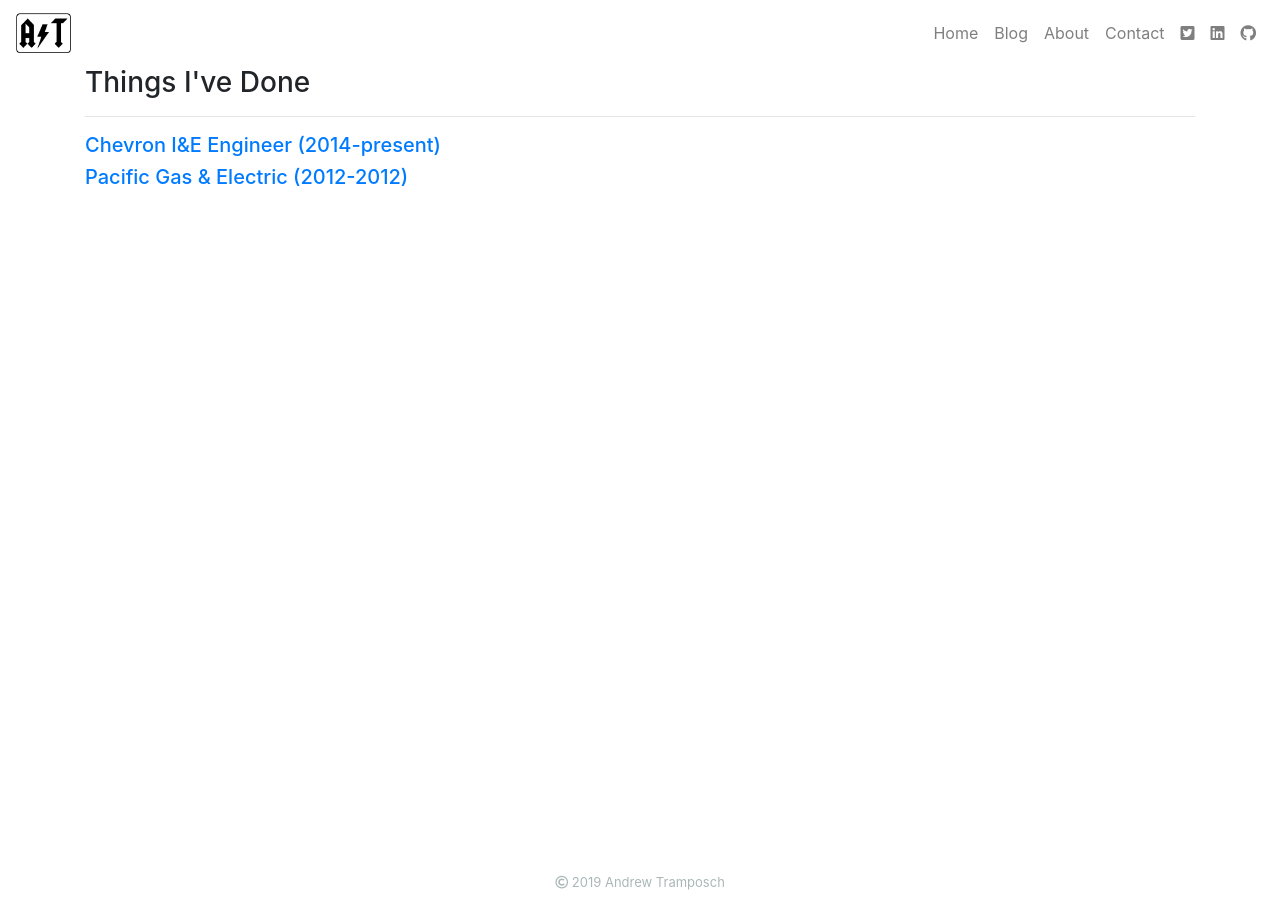
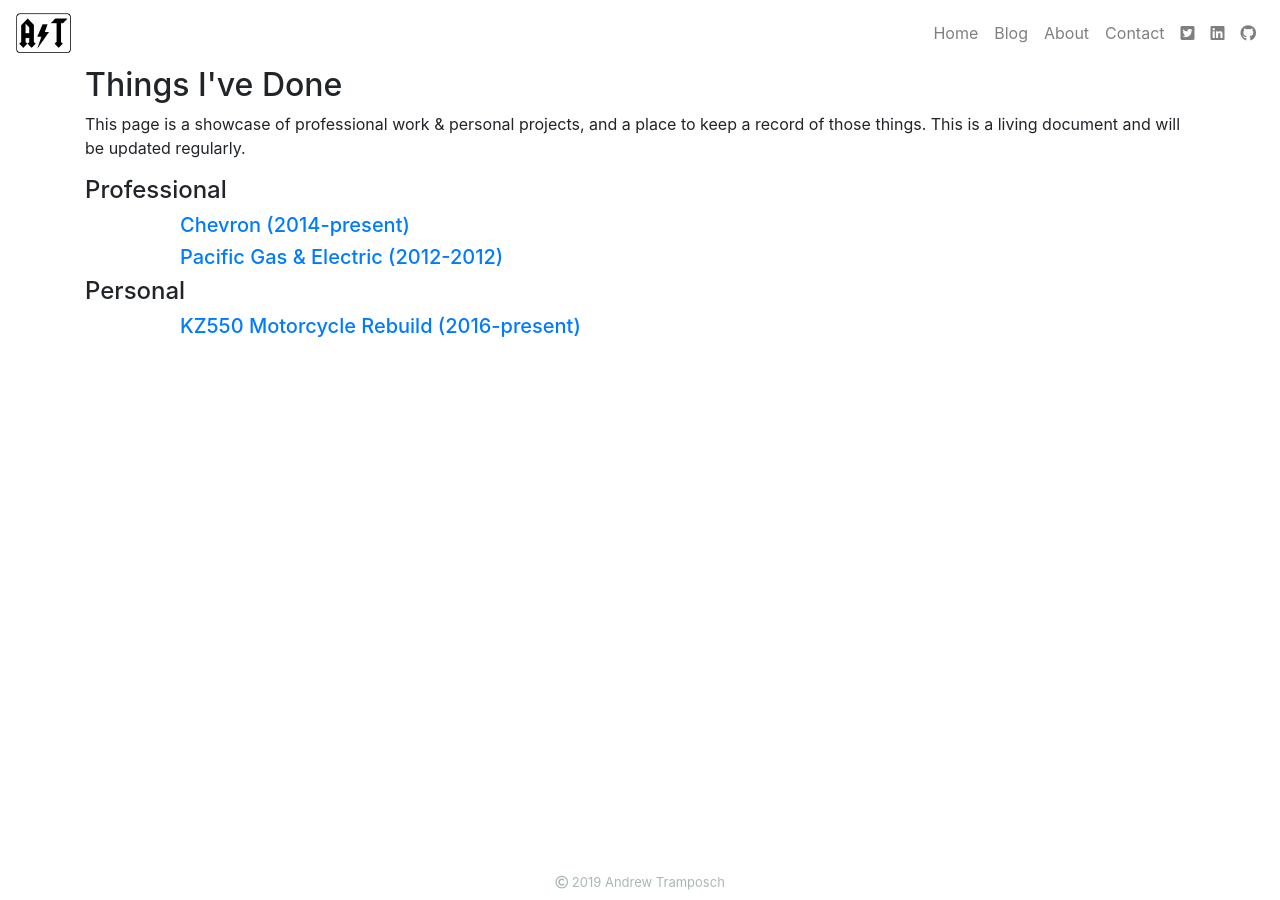
Before and after one commit to atramposch/website, a Jekyll site: the page built from about/things_ive_done.html, in a window 1280 px wide. Built offline with Jekyll 4.4.1, drawn with Linux system fonts in a browser that asks for light colours; some of the changed lines change nothing that is shown.

Commit message:
updated things i've done content

```diff
--- a/about/things_ive_done.html
+++ b/about/things_ive_done.html
@@ -2,174 +2,77 @@
 layout: default
 title: Andrew Tramposch | Things I've Done
 ---
-<h3>Things I've Done</h3>
+<h2>Things I've Done</h2>
+<p>This page is a showcase of professional work & personal projects, and a place to keep a record of those things. This is a living
+    document and will be updated regularly. </p>
 
-<hr>
-
+<h4>Professional</h4>
+<div class="row">
+    <div class="col-1"></div>
+    <div class="col-11">
         <a data-toggle="collapse" href="#chevron" role="button" aria-expanded="false" aria-controls="collapsework1">
-    <h5>Chevron I&E Engineer (2014-present)</h5>
+            <h5>Chevron (2014-present)</h5>
         </a>
         <div class="collapse" id="chevron">
             <p>
-        This list below provides a generalized statistical summary of the work I completed while occupying the role of
-        <u>I&E Engineer</u> supporting the Chevron Richmond Refinery. This list is divided into alphabetically sorted
-        equipment and
-        project management tasks.
+                Starting in July 2014 I assumed the role of <u>Instrument & Electrical Engineer</u> at Chevron Richmond
+                Refinery. I
+                have worked throughout the refinery in a variety of functions including supporting daily plant
+                operation, plant outage/shutdown activities, emergency break-in work, and capital and expense projects.
+                This role primarily focused on the instrumentation and electrical infrastructure in the refinery and the
+                work assignments varied in complexity from simple instrument replacement to complete equipment control
+                overhaul
+                and replacement. The list below highlights some of the major projects I was involved in:
+                <li></li>
             </p>
-    <hr>
-
-    <h4>Equipment</h4>
-
-    <h5>Compressors/Turbines</h5>
-    <ul>
-        <li><b><u>3</u></b> speed controllers specified, installed, and configured</li>
-        <li><b><u>3</u></b> overspeed trip controllers specified, installed, and configured</li>
-        <li><b><u>2</u></b> anti-surge controllers specified, installed and configured</li>
-        <li><b><u>2</u></b> speed transmitters specified, installed and configured</li>
-    </ul>
-
-    <h5>Control Valves</h5>
-    <ul>
-        <li><b><u>XX</u></b> sized, specified, ordered and installed</li>
-        <li><b><u>XX</u></b> in liquid service</li>
-        <li><b><u>XX</u></b> in gas/vapor service</li>
-        <li><b><u>XX</u></b> in severe service</li>
-        <li><b><u>XX</u></b> sliding stem valves</li>
-        <li><b><u>XX</u></b> rotary valves</li>
-        <li><b><u>XX</u></b> repairs specified, parts ordered, and re-installed</li>
-    </ul>
-
-    <h5>Flow Measurement</h5>
-    <ul>
-        <li><b><u>XX</u></b> devices sized, specified and installed</li>
-        <li><b><u>XX</u></b> in liquid service</li>
-        <li><b><u>XX</u></b> in gas/vapor service</li>
-        <li><b><u>XX</u></b> in severe service</li>
-        <li><b><u>XX</u></b> Orifice</li>
-        <li><b><u>XX</u></b> Venturi</li>
-        <li><b><u>XX</u></b> dP Meters (not Orifice or Venturi Type)</li>
-        <li><b><u>XX</u></b> Coriolis</li>
-        <li><b><u>XX</u></b> Vortex</li>
-        <li><b><u>XX</u></b> Ultrasonic</li>
-    </ul>
-
-    <h5>Level Measurement</h5>
-    <ul>
-        <li><b><u>XX</u></b> devices sized, specified and installed</li>
-        <li><b><u>XX</u></b> in severe service</li>
-        <li><b><u>XX</u></b> in plugging service</li>
-        <li><b><u>XX</u></b> in clean service</li>
-        <li><b><u>XX</u></b> differential pressure</li>
-        <li><b><u>4</u></b> guided wave radar</li>
-        <li><b><u>4</u></b> non-contact radar</li>
-        <li><b><u>3</u></b> nuclear</li>
-        <li><b><u>XX</u></b> displacer</li>
-        <li><b><u>XX</u></b> capacitance</li>
-        <li><b><u>XX</u></b> float type switch</li>
-    </ul>
-
-    <h5>Motors</h5>
-    <ul>
-        <li><b><u>XX</u></b> sized, specified and installed</li>
-        <li><b><u>XX</u></b>
-            < 50 HP</li> <li><b><u>XX</u></b> > 50 HP
-        </li>
-        <li><b><u>XX</u></b> > 100 HP</li>
-        <li><b><u>XX</u></b> > 200 HP</li>
-        <li><b><u>XX</u></b> > 500 HP</li>
-        <li><b><u>XX</u></b> > 1000 HP</li>
-        <li><b><u>XX</u></b> - 480VAC</li>
-        <li><b><u>XX</u></b> - 2.4kV</li>
-        <li><b><u>XX</u></b> - 13.2 kV</li>
-    </ul>
-
-    <h5>Motor Control Centers</h5>
-    <ul>
-        <li><b><u>XX</u></b> new sections purchased and specified</li>
-        <li><b><u>XX</u></b> size 1 starters</li>
-        <li><b><u>XX</u></b> size 2 starters</li>
-        <li><b><u>XX</u></b> size 3 starters</li>
-        <li><b><u>XX</u></b> size 4 starters</li>
-        <li><b><u>XX</u></b> size 5 starters</li>
-        <li><b><u>XX</u></b> feeder buckets</li>
-        <li><b><u>XX</u></b> components evaluated and replaced in existing lineups</li>
-    </ul>
-
-    <h5>Programmable Logic Controllers</h5>
-    <ul>
-        <li><b><u>4</u></b> programs modified (both ladder and structured text)</li>
-        <li><b><u>10</u></b> cards specified and replaced</li>
-    </ul>
-
-    <h5>Thermowells</h5>
-    <ul>
-        <li><b><u>XX</u></b> sized, specified and installed</li>
-        <li><b><u>XX</u></b> in liquid service</li>
-        <li><b><u>XX</u></b> in gas/vapor service</li>
-        <li><b><u>XX</u></b> in severe service</li>
-        <li><b><u>XX</u></b> Van Stone</li>
-        <li><b><u>XX</u></b> Threaded</li>
-        <li><b><u>XX</u></b> Flanged</li>
-        <li><b><u>XX</u></b> Socket Welded</li>
-    </ul>
-
-    <hr>
-
-    <h4>Project Management</h4>
-
-    <h5>Construction Packages</h5>
-    <ul>
-        <li><b><u>XX</u></b> produced and issued for construction</li>
-        <li><b><u>XX</u></b> Electrical Scope</li>
-        <li><b><u>XX</u></b> Instrumentation Scope</li>
-        <li><b><u>XX</u></b> In conjunction with Mechanical Scope</li>
-        <li><b><u>XX</u></b> Turnaround Scope</li>
-        <li><b><u>XX</u></b> reviewed and approved</li>
-        <li><b><u>XX</u></b> Capital Projects & Contract Engineer Submissions</li>
-        <li><b><u>XX</u></b> Internal Submissions</li>
-    </ul>
-
-    <h5>Procurement</h5>
-    <ul>
-        <li><b><u>XX</u></b> quotes, estimates, and scope of work's recieved and ordered against</li>
-        <li><b><u>XX</u></b> spent to improve reliability, safety, and performance of equipment</li>
-    </ul>
-
-    <h5>Budget Management</h5>
-    <ul>
-        <li><b><u>XX</u></b> projects managed under budget</li>
-        <li><b><u>XX</u></b> projects managed over budget</li>
-    </ul>
-
-    <h5>Construction Scheudles</h5>
-    <ul>
-        <li><b><u>XX</u></b> scheudles developed</li>
-        <li><b><u>XX</u></b> projects on time</li>
-        <li><b><u>0</u></b> projects late</li>
-    </ul>
-
-    <h5>Turnaround</h5>
-    <ul>
-        <li><b><u>4</u></b> turnarounds led as Lead Instrumentation & Electrical Engineer</li>
-        <li><b><u>800</u></b> hours of overtime worked</li>
-    </ul>
+        </div>
+    </div>
 </div>
 
-<a data-toggle="collapse" href="#pge" role="button" aria-expanded="false" aria-controls="collapsework1">
+<div class="row">
+    <div class="col-1"></div>
+    <div class="col-11">
+        <a data-toggle="collapse" href="#pge" role="button" aria-expanded="false" aria-controls="collapsework2">
             <h5>Pacific Gas & Electric (2012-2012)</h5>
         </a>
         <div class="collapse" id="pge">
             <p>
-        During the summer of 2012 I occupied the position of <u>Summer Intern</u> in Electrical Distribution Planning
+                During the summer of 2012 I occupied the position of <u>Summer Intern</u> in Electrical Distribution
+                Planning
                 supporting the San Jose region. The list below
-        highlights some of the major projects I was invovled in and completed during my summer internship.
+                highlights some of the major projects and responsiblities I was involved in and completed during my
+                summer internship.
             </p>
             <ul>
-        <li>Worked to transition Phillips Lumileds service from distribution service to transmission service to support
+                <li>Worked to transition Phillips Lumileds service from distribution service to transmission service to
+                    support
                     future growth.</li>
                 <li>Reviewed and approved single line diagram submissions for commercial and residential solar panel
-            installations</li>
-        <li>Designed new business installations, sized pad mounted transformers and specified upstream protection
-            devices accordingly</li>
+                    installations.</li>
+                <li>Designed new business installations, sized pad mounted transformers and specified upstream
+                    protection
+                    devices accordingly.</li>
+                <li>Provided support to operations for daily outages including switching plans and decision making to
+                    limit customer outage time.</li>
+                <li>Assisted an Electric Distribution Engineer with electric designs and system reliablity of a
+                    distribution planning are of over 500MW.</li>
+                <li>Analyzed large sets of load data to forecast future demand.</li>
+                <li>Worked closely with SCADA crews on a daily basis to ensure functionality and reliablity of system
+                    status signals.</li>
             </ul>
         </div>
+    </div>
+</div>
+<h4>Personal</h4>
+<div class="row">
+        <div class="col-1"></div>
+        <div class="col-11">
+            <a data-toggle="collapse" href="#kz550" role="button" aria-expanded="false" aria-controls="collapsepersonal1">
+                <h5>KZ550 Motorcycle Rebuild (2016-present)</h5>
+            </a>
+            <div class="collapse" id="kz550">
+                <p></p>
+            </div>
+        </div>
+    </div>
+</div>
```
Lines whose indentation alone changed are shown as unchanged.
